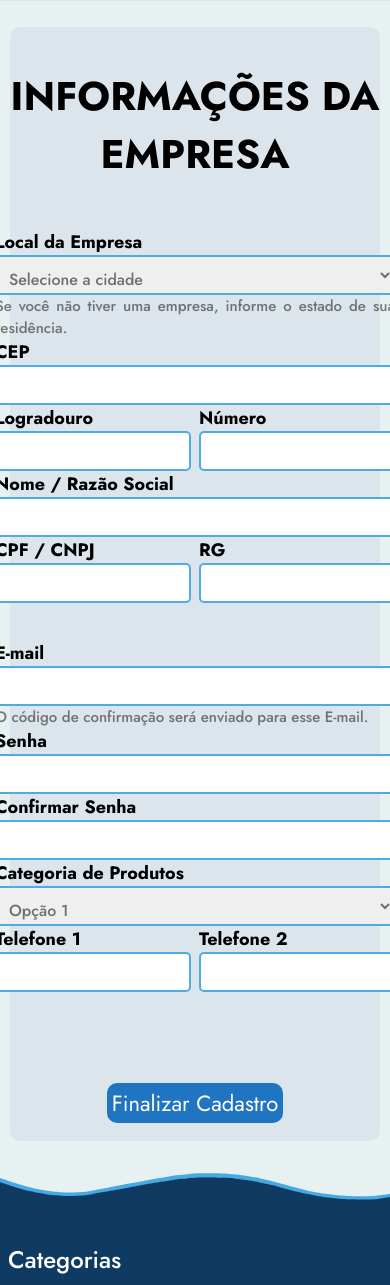
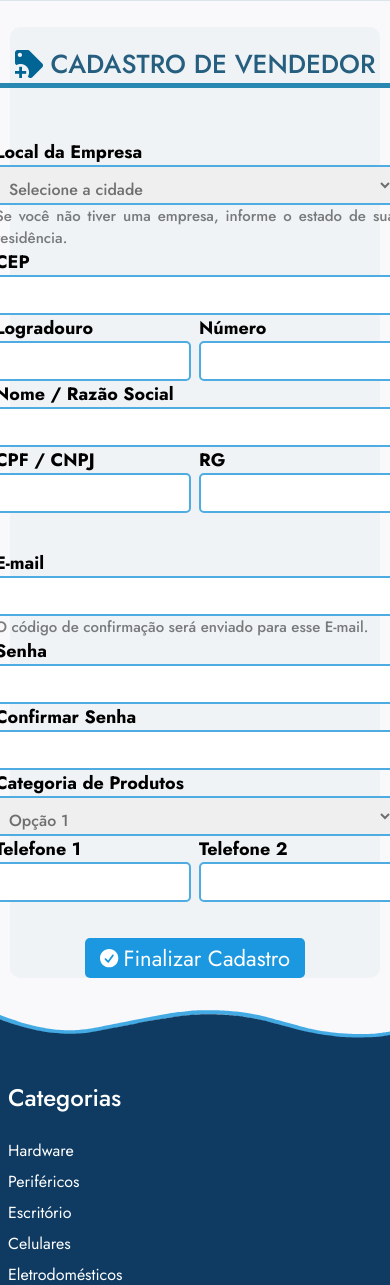
Before and after one commit to SenacINA/INA, a PHP site: page /pages/vendedor/cadastro_vendedor_2.php in a window 390 px wide. Shown: the part 123-1408 px from the top of the page. Run offline with PHP 8.4, Linux system fonts and the light colour scheme.

Commit message:
realizando ajustes solicitados

```diff
--- a/css/vendedor/cadastro_vendedor_1.css
+++ b/css/vendedor/cadastro_vendedor_1.css
@@ -107,7 +107,7 @@ body {
     background-color: #1B98E0;
     width: 192px;
     margin: 0;
-    height: 48px;
+    height: 40px;
   }
 
   .cadastro_vendedor1_salvar label {
--- a/css/vendedor/cadastro_vendedor_2.css
+++ b/css/vendedor/cadastro_vendedor_2.css
@@ -4,14 +4,61 @@
 }
 
 body {
-  background-color: #e8f1f2;
+  background-color: var(--branco_gelo);
   font-family: "Jost", sans-serif;
+}
+
+.cadastro_vendedor2_titulo {
+  display: grid;
+  grid-template-columns: 100%;
+  grid-template-rows: min-content min-content;
+  width: 100%;
+  align-items: center;
+  align-self: center;
+  justify-content: center;
+  text-align: center;
+}
+
+.cadastro_vendedor2_titulo_img {
+  display: flex;
+  align-items: center;
+  justify-self: center;
+  margin-top: 18px;
+  gap: 8px;
+}
+
+.cadastro_vendedor2_titulo img {
+  width: 28px;
+  height: 28px;
+}
+
+.cadastro_vendedor2_titulo h1 {
+  justify-self: center;
+  font-weight: 500;
+  color: #255e7e;
+  text-align: center;
+  font-size: 32px;
+}
+
+.cadastro_vendedor2_titulo hr {
+  display: flex;
+  justify-self: center;
+  align-self: center;
+  border: none;
+  width: 100%;
+  max-width: 1608px;
+
+  height: 5px;
+  background-color: #2888b1;
+  border-radius: 20px;
+  grid-column: 1 / 3;
+  grid-row: 2;
 }
 
 .cadastro_vendedor_2_grid_bg {
   display: grid;
   grid-template-columns: auto;
-  background-color: var(--Cores-Azul-Leve, #dce5eb);
+  background-color: #eff3f5;
   margin: 2%;
   margin-right: auto;
   margin-left: auto;
@@ -24,23 +71,24 @@ body {
 }
 
 .cadastro_vendedor_2_botao {
+  display: flex;
+  align-items: center;
+  text-align: center;
+  justify-content: center;
   margin: auto;
   cursor: pointer;
   transition: transform 0.1s ease;
+  width: 220px;
+  height: 40px;
+  background-color: #1b98e0;
+  border-radius: 5px;
+  column-gap: 2%;
 }
 
 .cadastro_vendedor_2_botao h1 {
-  display: flex;
-  align-items: center;
-  text-align: center;
   color: white;
-  height: 40px;
-  padding: 5px;
-  background-color: #2075c2;
-  font-size: 32px;
+  font-size: 24px;
   font-weight: normal;
-  border-radius: 10px;
-  margin-bottom: 10%;
 }
 
 .cadastro_vendedor_2_botao:active {
@@ -107,13 +155,13 @@ body {
 }
 
 @media (max-width: 1024px) {
+  .cadastro_vendedor2_titulo h1 {
+    font-size: 26px;
+  }
   .cadastro_vendedor_2_grid_bg {
     width: 95%;
     height: auto;
-    grid-template-rows: auto 960px min-content;
-  }
-  .cadastro_vendedor_2_titulo {
-    margin-top: 10%;
+    grid-template-rows: auto 850px min-content;
   }
   .cadastro_vendedor_2_grid_conteudo {
     grid-template-columns: 1fr;
@@ -124,11 +172,6 @@ body {
 }
 
 @media (max-width: 425px) {
-  .cadastro_vendedor_2_titulo {
-    font-size: 20px;
-    margin-bottom: -15%;
-  }
-
   .cadastro_vendedor_2_grid_conteudo label {
     font-size: 18px;
   }
@@ -139,7 +182,6 @@ body {
   .cadastro_vendedor_2_grid_conteudo_2 label {
     font-size: 18px;
   }
-
 
   .cadastro_vendedor_2_conteudo_telefone,
   .cadastro_vendedor_2_conteudo_endereco1,
--- a/pages/vendedor/cadastro_vendedor_1.php
+++ b/pages/vendedor/cadastro_vendedor_1.php
@@ -55,7 +55,7 @@
 
         <div class="cadastro_vendedor1_botao_salvar">
             <button class="cadastro_vendedor1_salvar">
-                <img src="../../image/vendedor/cadastro_vendedor_1/v_icon.svg" alt="">
+                <img src="../../image/vendedor/cadastro_vendedor_1/v_icon.svg">
                 <label>CONTINUAR</label>
             </button>
         </div>
--- a/pages/vendedor/cadastro_vendedor_2.php
+++ b/pages/vendedor/cadastro_vendedor_2.php
@@ -1,6 +1,7 @@
 <!-- PROBLEMA NA RESPONSIVIDADE -->
 <!DOCTYPE html>
 <html lang="pt-br">
+
 <head>
   <meta charset="UTF-8">
   <meta name="viewport" content="width=device-width, initial-scale=1.0">
@@ -13,6 +14,7 @@
   <link rel="stylesheet" href="../../css/style.css">
   <script src="../../js/geral/base.js"></script>
 </head>
+
 <body>
   <!-- fazer responsividade -->
 
@@ -21,8 +23,12 @@
   ?>
 
   <div class="cadastro_vendedor_2_grid_bg">
-    <div class="cadastro_vendedor_2_titulo">
-      <h1>INFORMAÇÕES DA EMPRESA</h1>
+    <div class="cadastro_vendedor2_titulo">
+      <div class="cadastro_vendedor2_titulo_img">
+        <img src="../../image/vendedor/cadastro_vendedor_1/cadastro_icon.png" alt="">
+        <h1>CADASTRO DE VENDEDOR</h1>
+      </div>
+      <hr>
     </div>
     <div class="cadastro_vendedor_2_grid_conteudo">
       <div class="cadastro_vendedor_2_grid_conteudo_1">
@@ -131,6 +137,7 @@
       </div>
     </div>
     <div class="cadastro_vendedor_2_botao" onclick="pag('vendedor/perfil_vendedor')">
+      <img src="../../image/vendedor/cadastro_vendedor_1/v_icon.svg">
       <h1>Finalizar Cadastro</h1>
     </div>
   </div>
```
Lines whose indentation alone changed are shown as unchanged.
